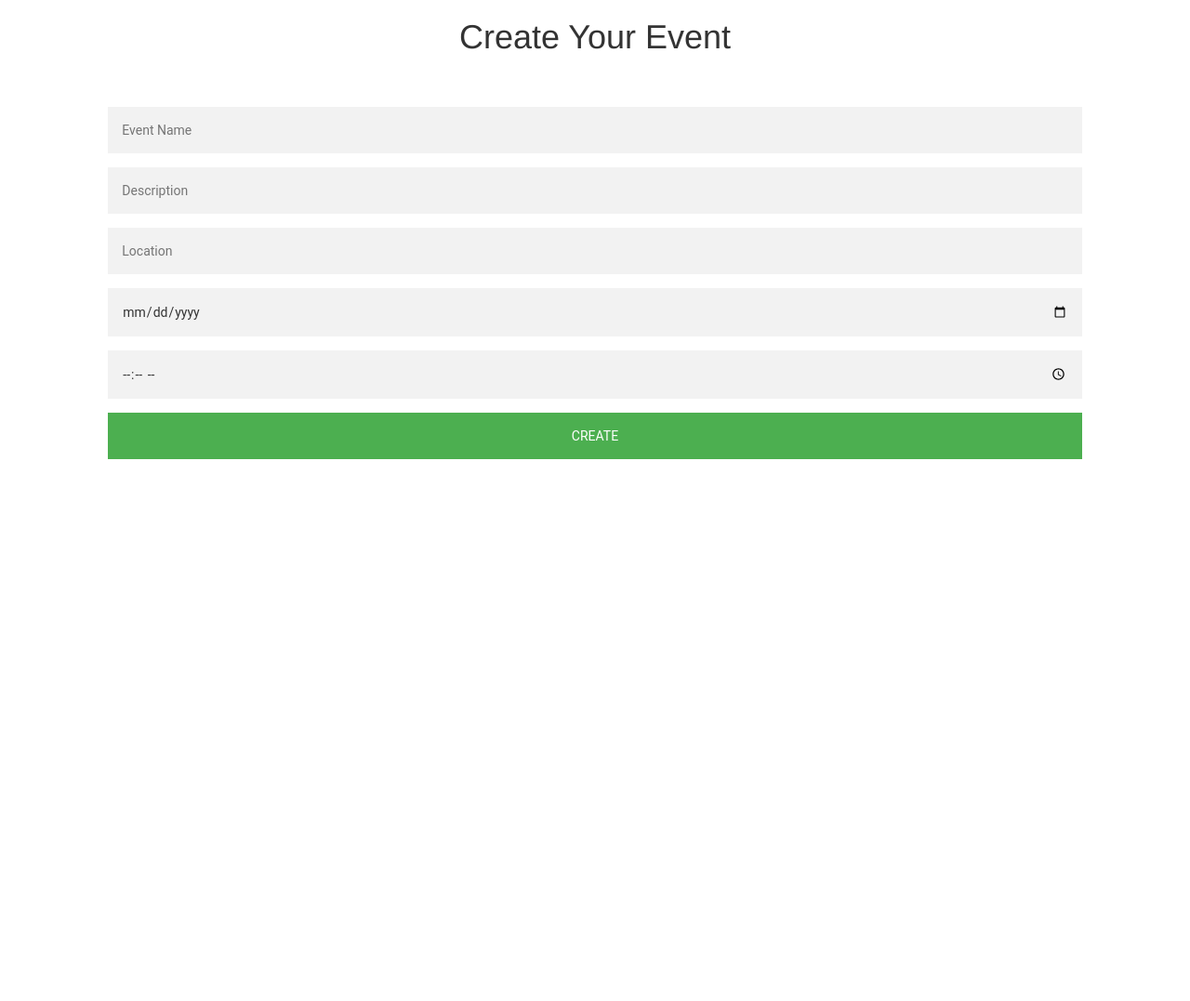
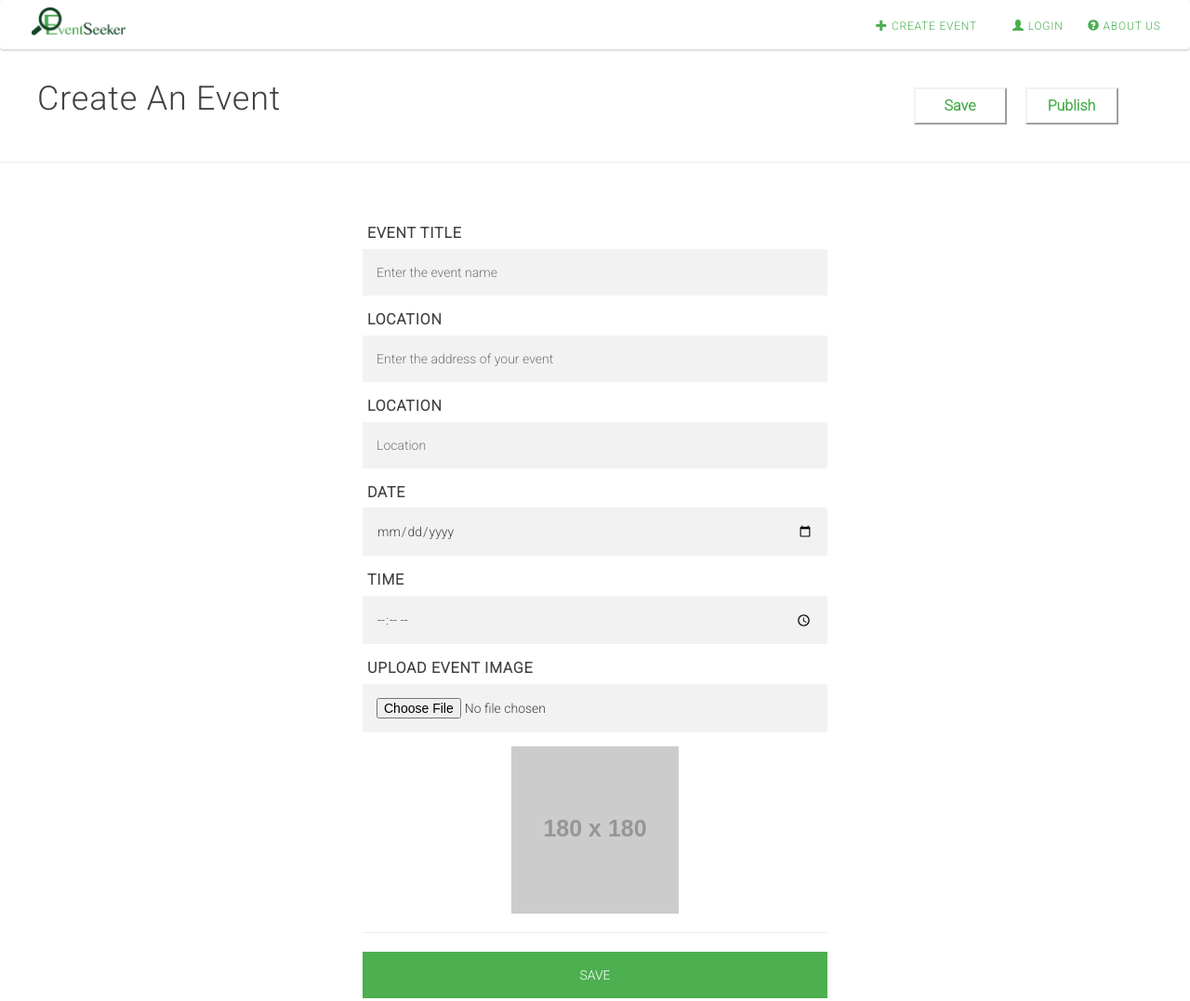
Before and after one commit to yuukizou/SI539-EventSeeker, a website: page create_event.html in a window 1280 px wide. Shown: the whole page at 93% size. Before the commit the page ends 800 px from the top, so only its background shows below. Drawn offline with Linux system fonts and the light colour scheme; placeholder pictures from the web are drawn by us.

Commit message:
create event and updates

```diff
--- a/create_event.html
+++ b/create_event.html
@@ -11,21 +11,73 @@
 
   <!-- Bootstrap -->
   <link href="css/bootstrap.min.css" rel="stylesheet">
+  <link href="css/style.css" rel="stylesheet">
   <link href="css/create_event.css" rel="stylesheet">
   <link href="css/themify-icons.css" rel="stylesheet">
   <link href='css/dosis-font.css' rel='stylesheet' type='text/css'>
 </head>
 <body>
-  <h1> Create Your Event </h1>
+  <nav class="navbar navbar-inverse newnav">
+    <div class="container-fluid">
+      <div class="navbar-header">
+        <a class="navbar-brand" href="index.html"><img src="img/logo_full.png" alt="Event Seeker"></a>
+      </div>
+      <ul class="nav navbar-nav navbar-right">
+        <li><a href="create_event.html"><span class="glyphicon glyphicon-plus"></span> CREATE EVENT</a></li>
+        <li><a href="login.html"><span class="glyphicon glyphicon-user"></span> LOGIN</a></li>
+        <li><a href="about.html"><span class="glyphicon glyphicon-question-sign"></span> ABOUT US</a></li>
+      </ul>
+    </div>
+  </nav>
+
+
+  <div class="container-fluid cr-header">
+    <div class="navbar-header create_header">
+      <h1>Create An Event</h1>
+    </div>
+    <ul class="nav navbar-nav navbar-right li-right">
+      <li><div class = "cr-event-btn-li"><button type="button" class = "save-cr-btn">Save</button></div></li>
+      <li><div class = "cr-event-btn-li"><button type="button" class = "save-cr-btn">Publish</button></div></li>
+    </ul>
+  </div>
+  <hr>
   <div class="form row">
-      <form class="register-form">
-        <input type="text" placeholder="Event Name"/>
-        <input type="text" placeholder="Description"/>
+    <form class="register-form reg-form">
+      <label class = "label-title">EVENT TITLE</label>
+      <input type="text" placeholder="Enter the event name"/>
+      <label class = "label-title">LOCATION</label>
+      <input type="text" placeholder="Enter the address of your event"/>
+      <label class = "label-title">LOCATION</label>
       <input type="text" placeholder="Location"/>
+      <label class = "label-title">DATE</label>
       <input type="date" placeholder="Date"/>
+      <label class = "label-title">TIME</label>
       <input type="time" placeholder="Time"/>
-        <button>create</button>
-      </form>
+
+      <form class="box" method="post" action="" enctype="multipart/form-data">
+        <div class="box__input">
+          <label class = "label-title">UPLOAD EVENT IMAGE</label>
+          <input type="file" onchange="readURL(this);"/>
+          <img id="mock" src="http://placehold.it/180" alt="Your Image"/>
+          <hr>
         </div>
+        <button>SAVE</button>
+      </div>
+    </div>
+<script src="js/jquery.min.js"></script>
+<script type="text/javascript">
+     function readURL(input) {
+            if (input.files && input.files[0]) {
+                var reader = new FileReader();
+
+                reader.onload = function (e) {
+                    $('#mock')
+                        .attr('src', e.target.result);
+
+                };
+                reader.readAsDataURL(input.files[0]);
+            }
+        }
+</script>
   </body>
   </html>
--- a/css/create_event.css
+++ b/css/create_event.css
@@ -42,4 +42,5 @@ h1 {
 
 .register-form {
   margin: auto;
+  width: 500px;
 }
--- a/css/style.css
+++ b/css/style.css
@@ -150,6 +150,65 @@ a:hover, a:focus, a:active, a:visited {
   color: #9DBFAF;
 }
 
+.save-cr-btn{
+    width: 100px;
+    height: 40px;
+    border-color: #eff2f5;
+    background-color: #fff;
+    color: #4caf50;
+    fill: #45494e;
+    font-weight: bold;
+}
+
+.save-cr-btn:hover{
+    background-color: #4caf50;
+    color: #fff;
+}
+
+.li-right{
+    margin-right: 5%;
+}
+
+.cr-event-btn-li{
+    padding-left: 20px;
+    padding-top: 40px;
+}
+.create_header{
+    text-align: left;
+    margin-top: 1%;
+    margin-left: 2% !important;
+}
+
+#mock{
+  max-width:300px;
+}
+
+input[type=file]{
+padding:10px;
+background:#2d2d2d;}
+
+.box__dragndrop,
+.box__uploading,
+.box__success,
+.box__error {
+  display: none;
+}
+
+.box.has-advanced-upload {
+  background-color: white;
+  outline: 2px dashed black;
+  outline-offset: -10px;
+}
+
+.label-title{
+    float: left;
+    margin-bottom: 1%;
+    margin-left: 1%;
+}
+.cr-header{
+    width: 100%;
+    height: 100px;
+}
 
 .searchTerm:focus{
 border: 1px #4caf50 solid;
```
Lines whose indentation alone changed are shown as unchanged.
